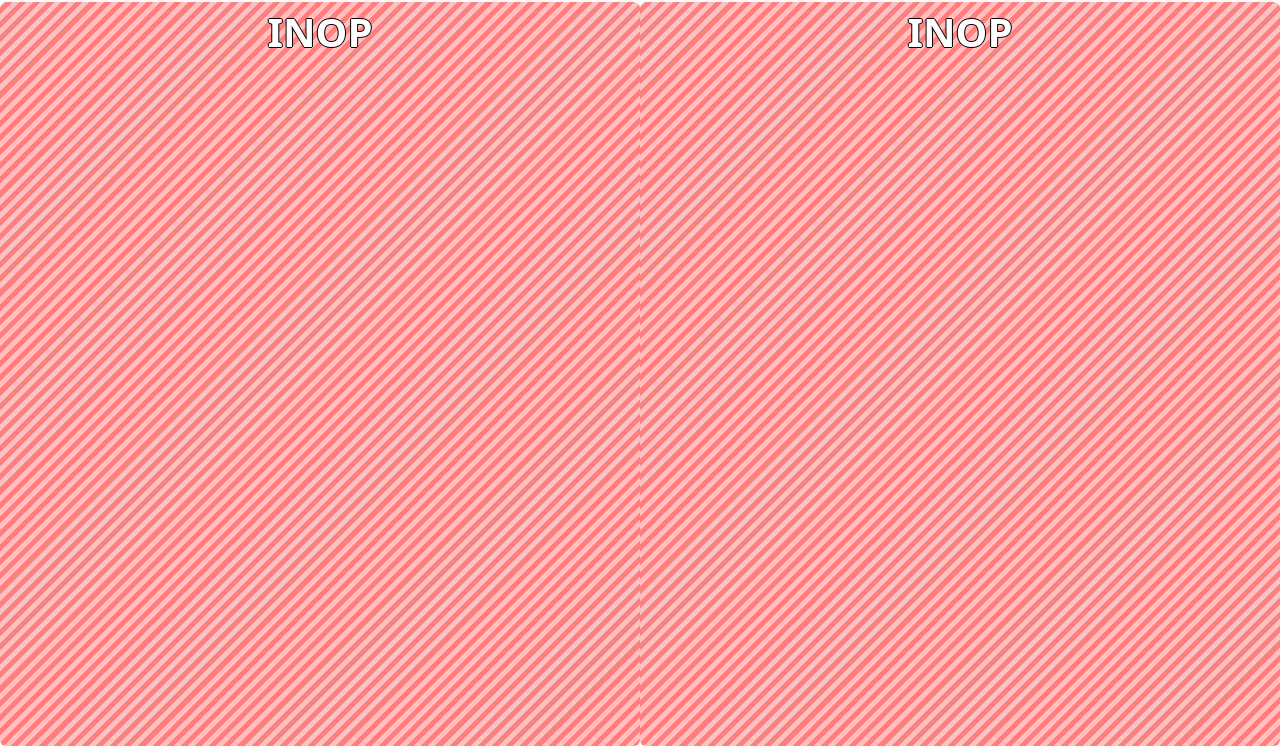
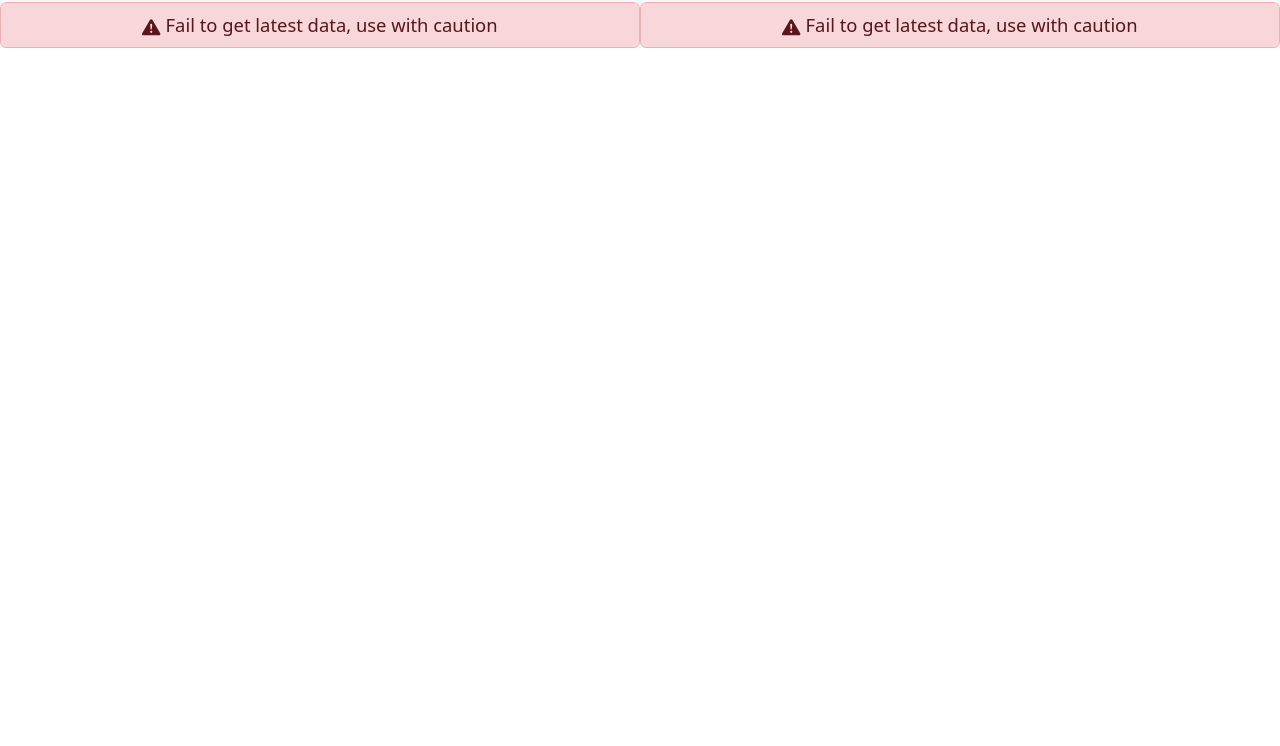
Before and after one commit to fa18swiss/VfrManual, a website: page app/root.html in a window 1280 px wide. Shown: the part 54-800 px from the top of the page. Drawn offline with nearby package versions, Linux system fonts and the light colour scheme; files that its build step writes are made by us from their sources; no server answers.

Commit message:
Do no put a big unusable item if inop, just a warning

```diff
--- a/app/root.html
+++ b/app/root.html
@@ -55,7 +55,7 @@
         <span class="navbar-brand right" id="lastCheckVfrManual"></span>
       </div>
     </nav>
-    <div class="list-group dest" id="destVfrManual"></div>
+    <div class="list-group dest inop" id="destVfrManual"></div>
   </section>
   <section>
     <nav class="navbar navbar-light bg-light">
@@ -65,7 +65,7 @@
         <span class="navbar-brand right" id="lastCheckDabs"></span>
       </div>
     </nav>
-    <div class="list-group dest" id="destDabs"></div>
+    <div class="list-group dest inop" id="destDabs"></div>
   </section>
   </body>
 </html>
--- a/app/static/app.js
+++ b/app/static/app.js
@@ -8,6 +8,7 @@ async function app() {
     const BiCloud = '<svg class="bi bi-cloud" width="1em" height="1em" viewBox="0 0 20 20" fill="currentColor" xmlns="http://www.w3.org/2000/svg"><path fill-rule="evenodd" d="M6.887 9.2l-.964-.165A2.5 2.5 0 105.5 14h10a1.5 1.5 0 00.237-2.982l-1.038-.164.216-1.028a4 4 0 10-7.843-1.587l-.185.96zm9.084.341a5 5 0 00-9.88-1.492A3.5 3.5 0 105.5 15h9.999a2.5 2.5 0 00.394-4.968c.033-.16.06-.324.077-.49z" clip-rule="evenodd"/></svg>';
     const BiArchive = '<svg class="bi bi-archive" width="1em" height="1em" viewBox="0 0 20 20" fill="currentColor" xmlns="http://www.w3.org/2000/svg"><path fill-rule="evenodd" d="M4 7v7.5c0 .864.642 1.5 1.357 1.5h9.286c.715 0 1.357-.636 1.357-1.5V7h1v7.5c0 1.345-1.021 2.5-2.357 2.5H5.357C4.021 17 3 15.845 3 14.5V7h1z" clip-rule="evenodd"/><path fill-rule="evenodd" d="M7.5 9.5A.5.5 0 018 9h4a.5.5 0 010 1H8a.5.5 0 01-.5-.5zM17 4H3v2h14V4zM3 3a1 1 0 00-1 1v2a1 1 0 001 1h14a1 1 0 001-1V4a1 1 0 00-1-1H3z" clip-rule="evenodd"/></svg>';
     const BiArrowRepeat = '<svg class="bi bi-arrow-repeat" width="1em" height="1em" viewBox="0 0 20 20" fill="currentColor" xmlns="http://www.w3.org/2000/svg"><path fill-rule="evenodd" d="M4 9.5a.5.5 0 00-.5.5 6.5 6.5 0 0012.13 3.25.5.5 0 00-.866-.5A5.5 5.5 0 014.5 10a.5.5 0 00-.5-.5z" clip-rule="evenodd"/><path fill-rule="evenodd" d="M4.354 9.146a.5.5 0 00-.708 0l-2 2a.5.5 0 00.708.708L4 10.207l1.646 1.647a.5.5 0 00.708-.708l-2-2zM15.947 10.5a.5.5 0 00.5-.5 6.5 6.5 0 00-12.13-3.25.5.5 0 10.866.5A5.5 5.5 0 0115.448 10a.5.5 0 00.5.5z" clip-rule="evenodd"/><path fill-rule="evenodd" d="M18.354 8.146a.5.5 0 00-.708 0L16 9.793l-1.646-1.647a.5.5 0 00-.708.708l2 2a.5.5 0 00.708 0l2-2a.5.5 0 000-.708z" clip-rule="evenodd"/></svg>';
+    const BiExclamationTriangleFill = '<svg class="bi bi-exclamation-triangle-fill" width="1em" height="1em" fill="currentColor" viewBox="0 0 16 16" xmlns="http://www.w3.org/2000/svg"><path d="M8.982 1.566a1.13 1.13 0 0 0-1.96 0L.165 13.233c-.457.778.091 1.767.98 1.767h13.713c.889 0 1.438-.99.98-1.767zM8 5c.535 0 .954.462.9.995l-.35 3.507a.552.552 0 0 1-1.1 0L7.1 5.995A.905.905 0 0 1 8 5m.002 6a1 1 0 1 1 0 2 1 1 0 0 1 0-2"/></svg>'
     let db;
 
     const destVfrManual = document.getElementById("destVfrManual");
@@ -16,6 +17,9 @@ async function app() {
     const lastCheckDabs = document.getElementById("lastCheckDabs");
     const cmdRefreshVfrManual = document.getElementById("cmdRefreshVfrManual");
     const cmdRefreshDabs = document.getElementById("cmdRefreshDabs");
+
+    addInop(destVfrManual);
+    addInop(destDabs);
 
     const request = window.indexedDB.open(DatabaseName, 2);
     request.onupgradeneeded = event => {
@@ -56,6 +60,20 @@ async function app() {
             };
             xhr.send();
         });
+    }
+
+    function addInop(dst){
+        const inop = document.createElement('div');
+        inop.setAttribute("data-id", "inop");
+        const fakeItem = {};
+        inop.setAttribute("class", itemCls(fakeItem) + " list-group-item-danger inopDescr");
+        const svg = document.createElement("svg")
+        inop.appendChild(svg)
+        svg.outerHTML = BiExclamationTriangleFill;
+        const span = document.createElement("span")
+        inop.appendChild(span)
+        span.textContent = " Fail to get latest data, use with caution";
+        dst.appendChild(inop)
     }
 
     async function loadData(table){
@@ -157,6 +175,7 @@ async function app() {
         for (let i = 0; i < divs.length; i++) {
             const item = divs.item(i);
             const itemId = item.getAttribute("data-id");
+            if (itemId === "inop") continue;
             if (itemId in data.items) {
                 listItems.push(item);
             } else {
@@ -385,6 +404,7 @@ async function app() {
         }
         lastCheckElement.textContent = date;
         dst.classList.toggle("inop", !ok);
+        lastCheckElement.classList.toggle("text-danger", !ok);
     }
 
     function loading(element, isLoading){
--- a/app/static/css/style.scss
+++ b/app/static/css/style.scss
@@ -1,4 +1,3 @@
-@use 'sass:color';
 $navbar-height: 56px;
 
 .dest{
@@ -20,6 +19,10 @@ $navbar-height: 56px;
 
 nav {
   height: $navbar-height;
+  .text-danger {
+    font-size: 1.1em;
+    font-weight: bold;
+  }
 }
 .navbar-brand {
   margin: 0;
@@ -34,50 +37,17 @@ section {
 .btn span[role=status] {
   margin-right:3px;
 }
+.inopDescr {
+  display: none;
+  text-align: center;
+  font-size: 1.15em;
+}
 .inop {
-  $inop-color-1: red;
-  $inop-color-2: color.scale($inop-color-1, $lightness: 50%);
-  $inop-color-alpha: 0.5;
-  $inop-color-1: color.change($inop-color-1, $alpha: $inop-color-alpha);
-  $inop-color-2: color.change($inop-color-2, $alpha: $inop-color-alpha);
-  $inop-color-size: 5px;
-  $inop-text-color: #FFF;
-  $inop-text-border-color:#000;
-  $inop-text-border-size:1px;
-  @mixin fullSize {
-    display:table-cell;
-    position:absolute;
-    top:0;
-    bottom:0;
-    left: 0;
-    right: 0;
-  }
-  position:relative;
-  &::before {
-    @include fullSize;
-    content: " ";
-
-    z-index: 1000;
-    background: repeating-linear-gradient(
-                    -45deg,
-                    $inop-color-1,
-                    $inop-color-1 $inop-color-size,
-                    $inop-color-2 $inop-color-size,
-                    $inop-color-2 $inop-color-size * 2
-    );
-  }
-  &::after{
-    @include fullSize;
-    z-index: 1001;
-    color:white;
-    text-shadow: (-$inop-text-border-size) 0 $inop-text-border-color, 0 $inop-text-border-size $inop-text-border-color,
-                $inop-text-border-size 0 $inop-text-border-color, 0 (-$inop-text-border-size) $inop-text-border-color;
-    font-size: 40px;
-    font-weight: bold;
-    content:"INOP";
-    text-align: center;
+  .inopDescr{
+    display: block;
   }
 }
+
 @media  (max-width: 700px) {
   section {
     width:100%;
--- a/gulpfile.js
+++ b/gulpfile.js
@@ -99,7 +99,7 @@ const css = parallel(bootstrap_css, scss);
 const svg_flags = parallel(svg_flags_de, svg_flags_en, svg_flags_fr, svg_flags_it);
 const svg = parallel(svg_flags);
 const js = parallel(js_bootstrap, js_jquery);
-const build = series(parallel(css, js, svg), parallel(swJs, startSh));
+const build = series(parallel(css, js, svg), swJs);
 
 exports.default = series(clean, build);
 exports.build = build;
```
